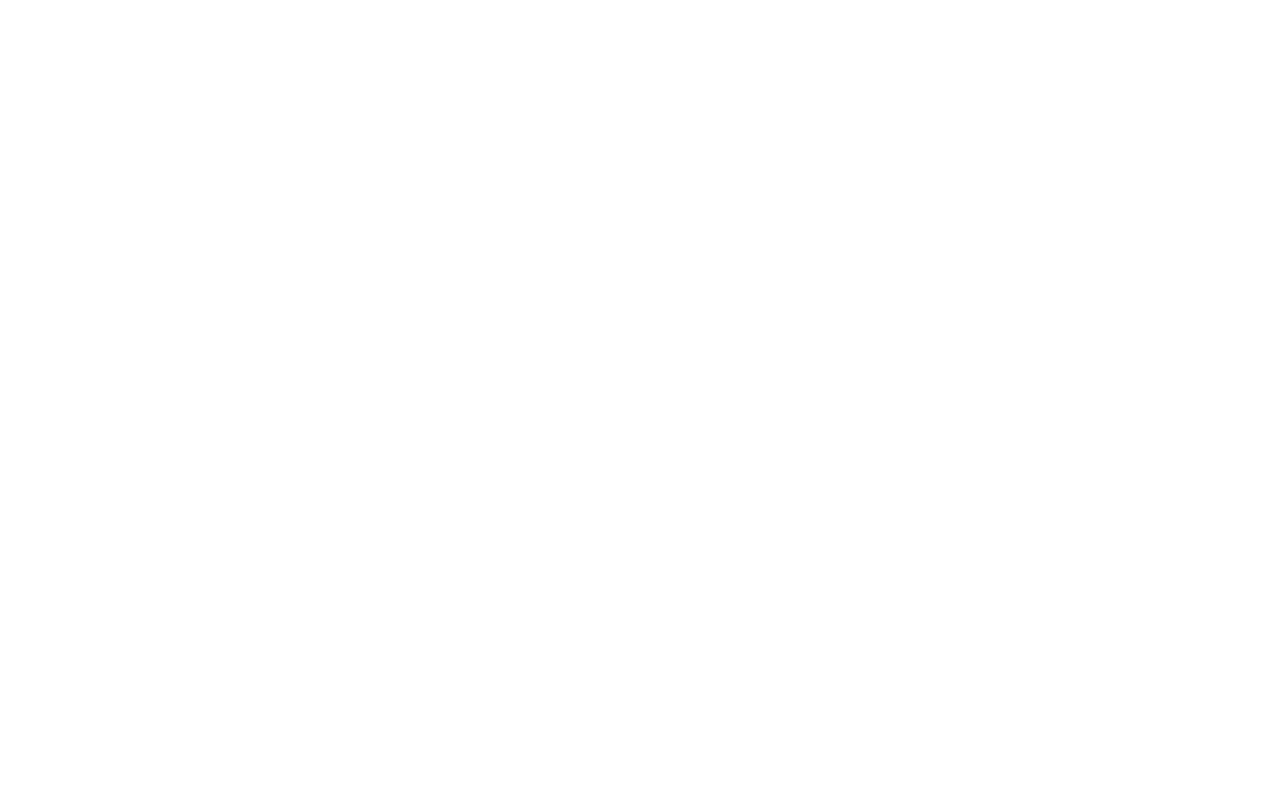
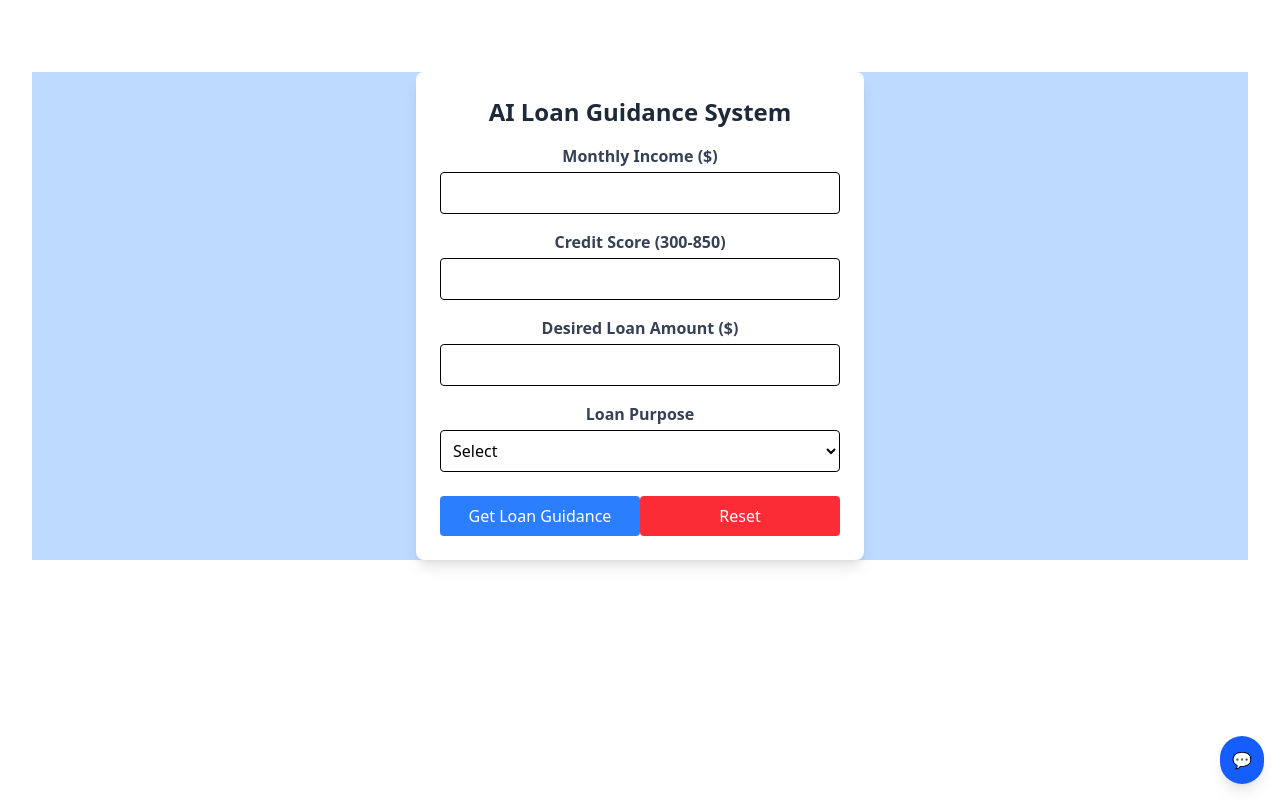
Before and after one commit to chetankumar-rs/LUMEN-AI, a React (Vite) app in the folder frontend/loan-app/: page /LoanGuidance in a window 1280 px wide. Before the commit this address had no page. Built offline with nearby package versions, Linux system fonts and the light colour scheme.

Commit message:
updated the loan guidance

```diff
--- a/frontend/loan-app/src/App.jsx
+++ b/frontend/loan-app/src/App.jsx
@@ -6,7 +6,7 @@
 import Signup from './components/signup'
 import LoanChecker from './components/features/LoanChecker'
 import Welcome from './components/welcome'
-
+import LoanGuidance from './components/features/LoanGuidance'
 function App() {
   const [count, setCount] = useState(0)
 
@@ -18,7 +18,7 @@
         <Route path='/home' element={<Home/>}/>
         <Route path='/signup' element={<Signup/>}/>
         <Route path='/LoanChecker' element={<LoanChecker/>}/>
-
+        <Route path='/LoanGuidance' element={<LoanGuidance/>}/>
        </Routes>
     </div>
 
--- /dev/null
+++ b/frontend/loan-app/src/components/features/LoanGuidance.jsx
@@ -0,0 +1,152 @@
+import React, { useState } from 'react';
+import { GoogleGenerativeAI } from '@google/generative-ai';
+
+const InputField = ({ label, name, value, onChange, ...rest }) => (
+    <div>
+        <label className="block text-gray-700 font-semibold mb-1">{label}</label>
+        <input type="number" name={name} value={value} onChange={onChange} className="w-full p-2 border rounded" {...rest} />
+    </div>
+);
+
+const SelectField = ({ label, name, value, onChange }) => (
+    <div>
+        <label className="block text-gray-700 font-semibold mb-1">{label}</label>
+        <select name={name} value={value} onChange={onChange} className="w-full p-2 border rounded">
+            <option value="">Select</option>
+            <option value="Home Loan">Home Loan</option>
+            <option value="Car Loan">Car Loan</option>
+            <option value="Personal Loan">Personal Loan</option>
+        </select>
+    </div>
+);
+const colorClasses = {
+    blue: "bg-blue-500",
+    red: "bg-red-500",
+    // other colors as needed
+  };
+const Button = ({ onClick, text, color }) => (
+    <button onClick={onClick} className={`bg-${color}-500 text-white p-2 rounded w-full`}>{text}</button>
+);
+
+const AlertBox = ({ message }) => (
+    <div className="mt-4 p-3 bg-gray-100 border-l-4 border-gray-600 text-gray-800 rounded">
+        {message}
+    </div>
+);
+
+const LoanGuidance = () => {
+    const [userInput, setUserInput] = useState({
+        income: '',
+        creditScore: '',
+        loanAmount: '',
+        loanPurpose: ''
+    });
+
+    const [recommendation, setRecommendation] = useState('');
+    const [error, setError] = useState('');
+
+    const handleInputChange = (e) => {
+        const { name, value } = e.target;
+        setUserInput(prev => ({
+            ...prev,
+            [name]: value
+        }));
+    };
+
+    const analyzeLoanEligibility = () => {
+        const { income, creditScore, loanAmount } = userInput;
+        const monthlyIncome = parseFloat(income);
+        const score = parseInt(creditScore);
+        const amount = parseFloat(loanAmount);
+
+        if (isNaN(monthlyIncome) || isNaN(score) || isNaN(amount) || monthlyIncome <= 0 || amount <= 0 || score < 300 || score > 850) {
+            setError("Please enter valid values for all fields.");
+            setRecommendation('');
+            return;
+        }
+        setError('');
+
+        let message = '';
+        if (score >= 750 && monthlyIncome * 0.5 >= amount / 36) {
+            message = "✅ Excellent! High chance of loan approval.";
+        } else if (score >= 650 && monthlyIncome * 0.4 >= amount / 36) {
+            message = "🟡 Good potential, but improving your credit score will help.";
+        } else {
+            message = "❌ Approval might be difficult. Consider improving your credit score or reducing the loan amount.";
+        }
+
+        setRecommendation(message);
+    };
+
+    const resetForm = () => {
+        setUserInput({ income: '', creditScore: '', loanAmount: '', loanPurpose: '' });
+        setRecommendation('');
+        setError('');
+    };
+
+    return (
+        <div>
+            <div className="max-w-md mx-auto mt-10 p-6 bg-white shadow-lg rounded-lg">
+                <h2 className="text-2xl font-bold text-center text-gray-800 mb-4">AI Loan Guidance System</h2>
+                {error && <p className="text-red-600 font-semibold text-center">{error}</p>}
+                <div className="space-y-4">
+                    <InputField label="Monthly Income ($)" name="income" value={userInput.income} onChange={handleInputChange} min="0" />
+                    <InputField label="Credit Score (300-850)" name="creditScore" value={userInput.creditScore} onChange={handleInputChange} min="300" max="850" />
+                    <InputField label="Desired Loan Amount ($)" name="loanAmount" value={userInput.loanAmount} onChange={handleInputChange} min="0" />
+                    <SelectField label="Loan Purpose" name="loanPurpose" value={userInput.loanPurpose} onChange={handleInputChange} />
+                </div>
+                <div className="flex justify-between mt-6">
+                    <Button onClick={analyzeLoanEligibility} text="Get Loan Guidance" color="blue" />
+                    <Button onClick={resetForm} text="Reset" color="red" />
+                </div>
+                {recommendation && <AlertBox message={recommendation} />}
+            </div>
+            <ChatBot userInput={userInput} />
+        </div>
+    );
+};
+
+const ChatBot = ({ userInput }) => {
+    const [isOpen, setIsOpen] = useState(false);
+    const [messages, setMessages] = useState([]);
+    const [loading, setLoading] = useState(false);
+
+    const API_KEY = "AIzaSyCa9EL6KJcV1LK7RA6hRKdnvGSt_CxK-Mo";
+    const genAI = new GoogleGenerativeAI(API_KEY);
+
+    const generateAIResponse = async () => {
+        setLoading(true);
+        try {
+            const model = genAI.getGenerativeModel({ model: 'gemini-1.5-flash' });
+            const result = await model.generateContent([`Loan details: ${JSON.stringify(userInput)}`]);
+
+            // Fixing response extraction
+            const responseText = result?.response?.text || "AI did not return a response.";
+
+            setMessages(prev => [...prev, { role: 'assistant', content: responseText }]);
+        } catch (error) {
+            console.error('AI Error:', error);
+            setMessages(prev => [...prev, { role: 'assistant', content: "⚠️ Error fetching AI response. Please check your API key and network connection." }]);
+        }
+        setLoading(false);
+    };
+
+
+    return (
+        <div className="fixed bottom-4 right-4 z-50">
+            <button onClick={() => setIsOpen(!isOpen)} className="bg-blue-600 p-3 rounded-full shadow-lg hover:bg-blue-700">💬</button>
+            {isOpen && (
+                <div className="bg-white p-4 shadow-lg rounded-md w-80 absolute bottom-12 right-0">
+                    <div className="h-40 overflow-y-auto border p-2 rounded bg-gray-100">
+                        {messages.map((msg, index) => (
+                            <p key={index} className={`p-2 rounded ${msg.role === 'assistant' ? 'bg-blue-200' : 'bg-gray-200'}`}>{msg.content}</p>
+                        ))}
+                    </div>
+                    <button onClick={generateAIResponse} className="bg-green-500 text-white p-2 rounded mt-2 w-full disabled:opacity-50" disabled={loading}>{loading ? "Fetching..." : "Ask AI"}</button>
+                </div>
+            )}
+        </div>
+    );
+};
+
+export default LoanGuidance;
```
